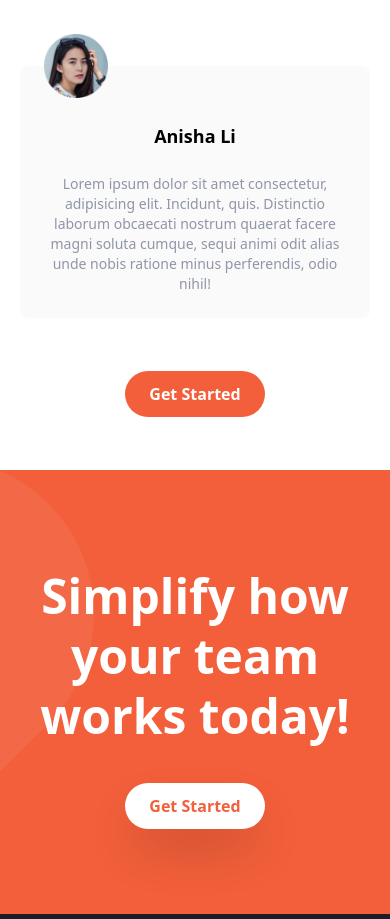
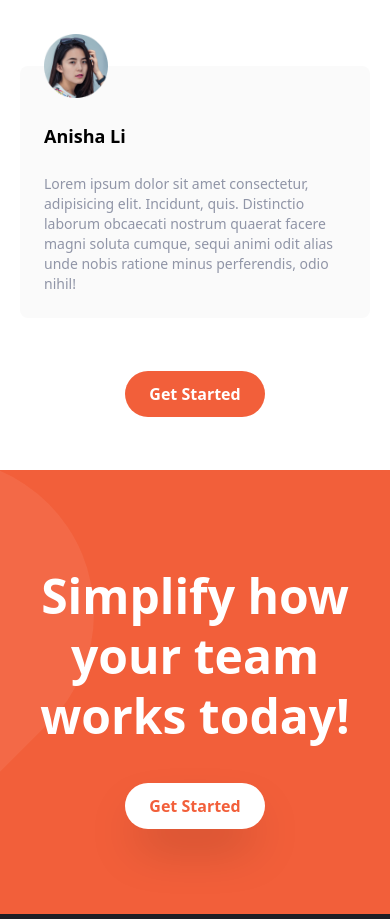
Before and after one commit to emmanuel39hanks/manage-landing-page, an Angular app: page / in a window 390 px wide. Shown: the part 2000-2919 px from the top of the page. Built offline with nearby package versions, Linux system fonts and the light colour scheme.

Commit message:
fixing alignment of text on mobile devices

```diff
--- a/src/app/components/home/home.component.html
+++ b/src/app/components/home/home.component.html
@@ -170,8 +170,8 @@
           src="assets/img/avatar-anisha.png"
           alt="Anisha"
         />
-        <h5 class="text-lg font-bold">Anisha Li</h5>
-        <p class="text-sm text-darkGrayishBlue">
+        <h5 class="text-lg text-left font-bold md:text-center">Anisha Li</h5>
+        <p class="text-sm text-left text-darkGrayishBlue md:text-center">
           Lorem ipsum dolor sit amet consectetur, adipisicing elit. Incidunt,
           quis. Distinctio laborum obcaecati nostrum quaerat facere magni soluta
           cumque, sequi animi odit alias unde nobis ratione minus perferendis,
```
